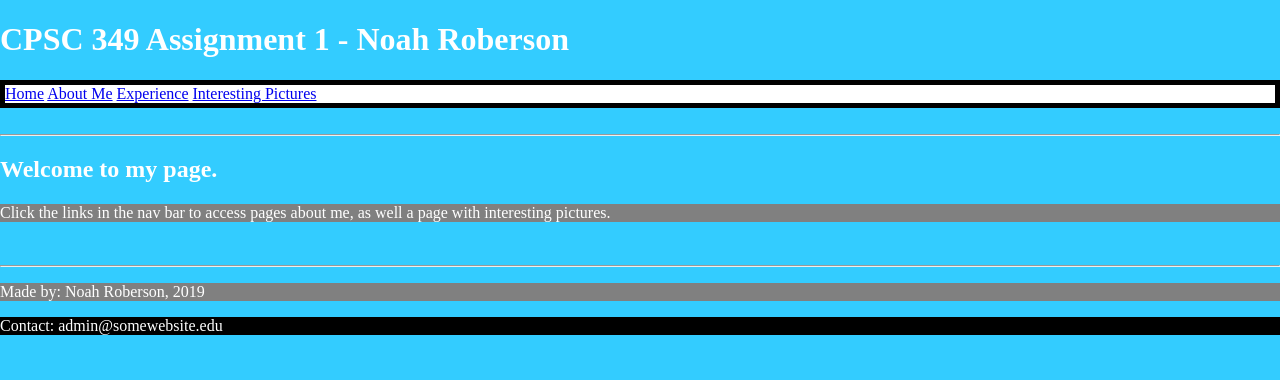
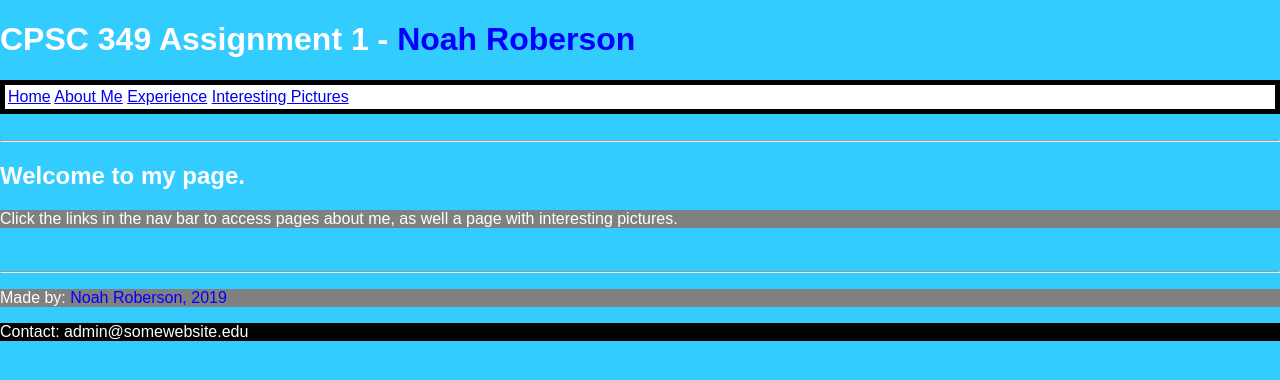
Before and after one commit to ncroberson/ncroberson.github.io, a plain HTML site: page index.html in a window 1280 px wide. Drawn offline with Linux system fonts and the light colour scheme.

Commit message:
added styling for pictures, name

```diff
--- a/index.html
+++ b/index.html
@@ -8,7 +8,7 @@
   </head>
   <body>
     <header>
-      <h1>CPSC 349 Assignment 1 - Noah Roberson</h1>
+      <h1>CPSC 349 Assignment 1 - <span class="name">Noah Roberson</span></h1>
       <nav>
         <a href="index.html">Home</a>
         <a href="aboutme.html">About Me</a>
@@ -27,7 +27,7 @@
     </main>
     <br><hr>
     <footer>
-      <p>Made by: Noah Roberson, 2019</p>
+      <p>Made by: <span class="name">Noah Roberson</name>, 2019</p>
       <p>Contact: admin@somewebsite.edu</p>
     </footer>
   </body>
--- a/style.css
+++ b/style.css
@@ -3,12 +3,15 @@
 body
 {
   background-color: rgb(51, 204, 255);
-  font: arial, sans-serif;
   color: white;
-
 }
 
+* {  font-family: arial;}
+
+.images { overflow: hidden;}
+
 nav { border: 5px solid black;
+      padding: 3px;
       background-color: white;}
 
 a:hover { color: red; }
@@ -22,5 +25,5 @@ ul { list-style-type: square;}
 .name
 {
   font: times, serif;
-  color: grey;
+  color: blue;
 }
```
Also changed, not shown: interestingpics.html (+2 -2 lines).
